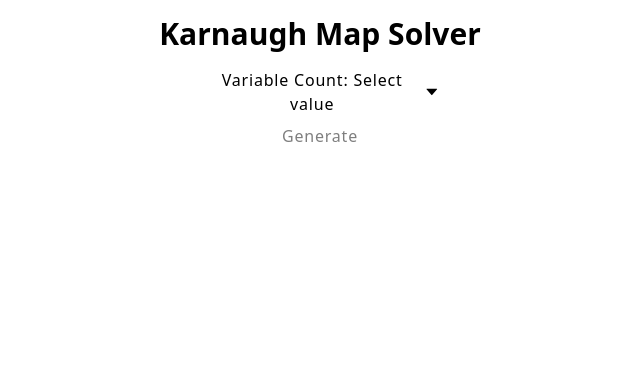
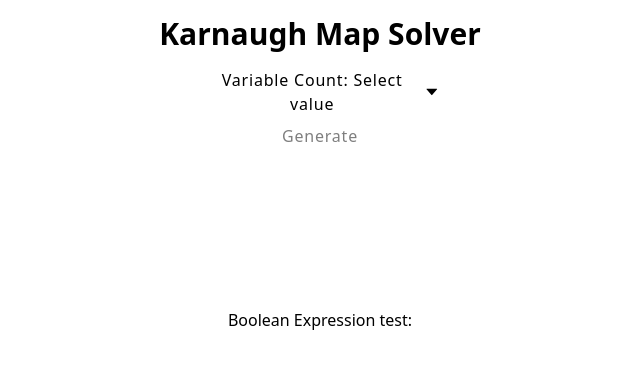
Before and after one commit to michaelhum28/kmap-solver, a React (Vite) app in the folder kmap/: page / in a window 1280 px wide. Shown: the top 368 px of the page, without its empty margins (320-960 px from the left). Built offline with nearby package versions, Linux system fonts and the light colour scheme.

Commit message:
Implemented "don't care" values
Includes "don't care" values and uses them ONLY IF it simplifies the boolean expression

```diff
--- a/kmap/src/App.jsx
+++ b/kmap/src/App.jsx
@@ -11,7 +11,7 @@ function App() {
       <div className="flex flex-col items-center">
         <Dropdown/>
 
-        {/* <Kmap rows={4} cols={4} ones_list = {[0,4,12,8,7]} Xs_list = {[]} /> */}
+        { <Kmap rows={4} cols={4} ones_list = {[0,1,4,5]} Xs_list = {[3,8,9,12,13]} /> }
 
       </div>
     </>
--- a/kmap/src/Kmap.jsx
+++ b/kmap/src/Kmap.jsx
@@ -10,14 +10,14 @@ const Kmap = (props) => {
     "1,1": 5,
     "1,3": 6,
     "1,2": 7,
-    "2,0": 8,
-    "2,1": 9,
-    "2,3": 10,
-    "2,2": 11,
-    "3,0": 12,
-    "3,1": 13,
-    "3,3": 14,
-    "5,2": 15,
+    "2,0": 12,
+    "2,1": 13,
+    "2,3": 14,
+    "2,2": 15,
+    "3,0": 8,
+    "3,1": 9,
+    "3,3": 10,
+    "3,2": 11,
   };
 
   const void_state = -10;
@@ -46,6 +46,8 @@ const Kmap = (props) => {
   const Xs = props.Xs;
   const ones_list = props.ones_list;
   const Xs_list = props.Xs_list;
+
+  let smallestAnswer = "fffffffffffffffffffffffffffffffffffffffffffffffffffffffffffffffffffffffffffffffffffffffffffffffffffffffffffffffffffffffffffffffffffffffffffff";
 
   // WORK HERE
     // init indexes for 1s
@@ -138,12 +140,52 @@ const Kmap = (props) => {
     return res;
   };
 
+
+  function get_boolean_expression(){
+
+    //Loop for every combination in the array "Xs_list"
+    //In the loop, create a temp array and make it equal to the pre existing array called "indexes" and push that combination in the temp array
+    //Call the method "real_get_boolean_expression" and pass in the temp array
+
+      function generateCombinations(currentIndex, currentCombination) {
+          if (currentIndex === Xs_list.length) {
+              // Sort the current combination before processing
+              const sortedCombination = [...currentCombination].sort((a, b) => a - b);
+              const indexesWithCare = indexes.concat(sortedCombination);
+
+              let temp = real_get_boolean_expression(indexesWithCare);
+              temp = temp.replace(/'/g, ''); //Replaces apostrophes with nothing
+
+              //Compares if the indexes with the current combination of don't care values makes the boolean expression smaller than the current smallest one
+              if (temp.length < smallestAnswer.length) {
+
+                smallestAnswer = temp;
+
+              }
+
+              return;
+          }
+
+          generateCombinations(currentIndex + 1, [...currentCombination, Xs_list[currentIndex]]);
+          generateCombinations(currentIndex + 1, currentCombination);
+      }
+
+      generateCombinations(0, []);
+      return smallestAnswer;
+  }
+
+
+
+
+
+
   // this method generates the final boolean expression i.e. the answer
-  function get_boolean_expression(){
+  function real_get_boolean_expression(indexesWithCare) {
     let res = "";
+
     for (let i = 0, e = k_sizes.length; i < e; ++i) {
       do {
-        xy = check(k_sizes[i][0], k_sizes[i][1], indexes, k_indexes, vis);
+        xy = check(k_sizes[i][0], k_sizes[i][1], indexesWithCare, k_indexes, vis);
         if (xy[0] !== void_state && xy[1] !== void_state) {
           let temp = gen_list_of_implicants(groupCounter++, xy[0], xy[1], k_sizes[i][0], k_sizes[i][1], k_indexes);
           console.log("temp" + temp)
@@ -153,6 +195,9 @@ const Kmap = (props) => {
       }
       while (xy[0] !== void_state && xy[1] !== void_state);
     }
+
+
+
     return res;
   };
 
@@ -291,21 +336,23 @@ const Kmap = (props) => {
         return "EBCH";
       } else if (coordinate === 7) {
         return "EBCD";
+
+      } else if (coordinate === 12) {
+        return "ABGH";
+      } else if (coordinate === 13) {
+        return "ABGD";
+      } else if (coordinate === 14) {
+        return "ABCH";
+      } else if (coordinate === 15) {
+        return "ABCD";
+
       } else if (coordinate === 8) {
-        return "ABGH";
+        return "AFGH";
       } else if (coordinate === 9) {
-        return "ABGD";
+        return "AFGD";
       } else if (coordinate === 10) {
-        return "ABCH";
+        return "AFCH";
       } else if (coordinate === 11) {
-        return "ABCD";
-      } else if (coordinate === 12) {
-        return "AFGH";
-      } else if (coordinate === 13) {
-        return "AFGD";
-      } else if (coordinate === 14) {
-        return "AFCH";
-      } else if (coordinate === 15) {
         return "AFCD";
       }
     }
@@ -316,7 +363,7 @@ const Kmap = (props) => {
   return (
     <div>
         {/* Display boolean expression */}
-        <p>Boolean Expression: {get_boolean_expression().slice(0,-3)}</p>
+        <p>Boolean Expression test: {get_boolean_expression().slice(0,-3)}</p>
     </div>
   );
 };
```
